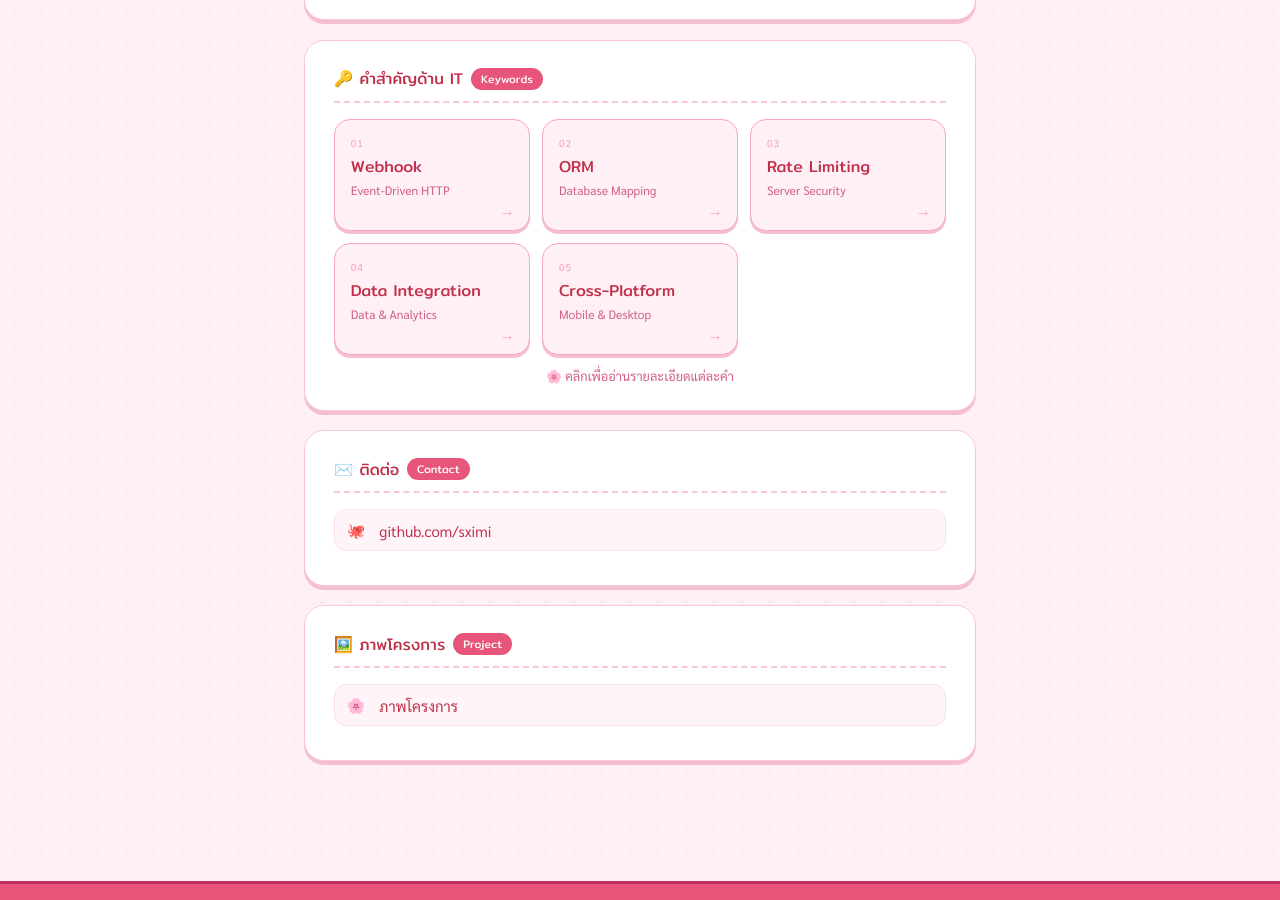
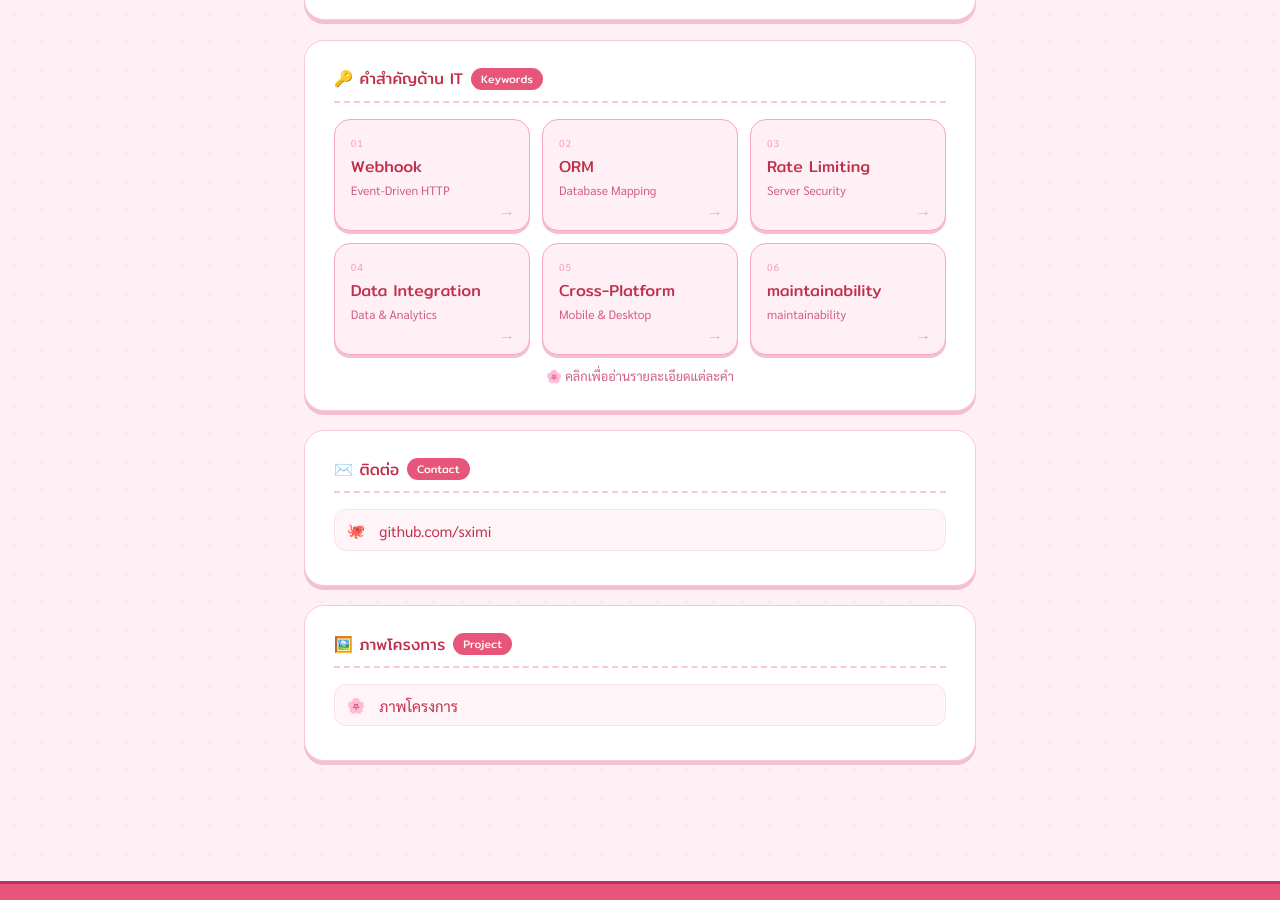
Before and after one commit to sximi/sximi.github.io, a Jekyll site: the page built from README.md, in a window 1280 px wide and 900 px high, scrolled down 1019 px. Built offline with Jekyll 4.4.1, drawn with Linux system fonts in a browser that asks for light colours.

Commit message:
Update home.html

```diff
--- a/_layouts/home.html
+++ b/_layouts/home.html
@@ -374,6 +374,12 @@
           <div class="kw-cat">Mobile & Desktop</div>
           <span class="kw-arrow">→</span>
         </a>
+         <a class="kw-card" href="https://sximi.github.io/maintainability/">
+          <div class="kw-num">06</div>
+          <div class="kw-name">maintainability</div>
+          <div class="kw-cat">maintainability</div>
+          <span class="kw-arrow">→</span>
+        </a>
       </div>
       <div class="kw-note">🌸 คลิกเพื่ออ่านรายละเอียดแต่ละคำ</div>
     </div>
```
